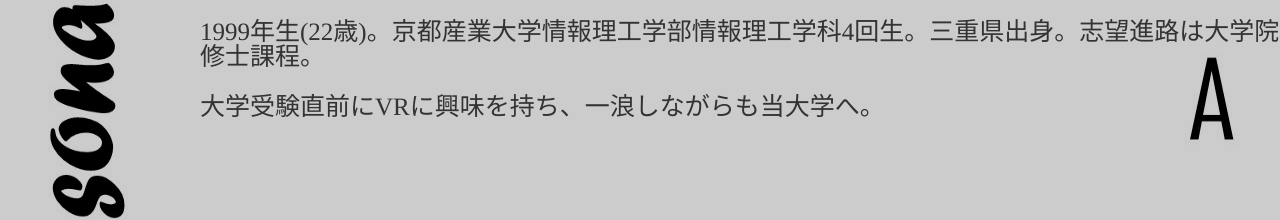
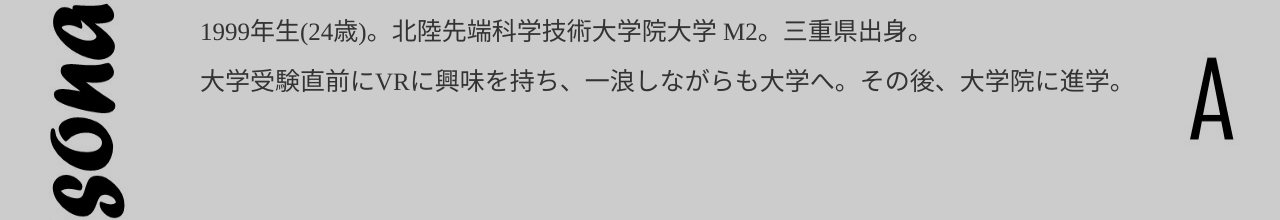
Before and after one commit to Mafuyu-O/website, a plain HTML site: page Top.html in a window 1280 px wide. Shown: the part 514-734 px from the top of the page. Drawn offline with Linux system fonts and the light colour scheme.

Commit message:
Update Top.html test1

```diff
--- a/Top.html
+++ b/Top.html
@@ -32,12 +32,12 @@
         <p id="A" class="big_title">A</p>
         <p class="small_title">bout</p>
         <p class="sentence">
-            1999年生(22歳)。京都産業大学情報理工学部情報理工学科4回生。三重県出身。志望進路は大学院修士課程。
+            1999年生(24歳)。北陸先端科学技術大学院大学 M2。三重県出身。
             <br><br>
-            大学受験直前にVRに興味を持ち、一浪しながらも当大学へ。
+            大学受験直前にVRに興味を持ち、一浪しながらも大学へ。その後、大学院に進学。
             <br><br>
             <!--
-    最近はVRをエンターテインメントの枠から引き出したいと考えている。
+    大学院ではARの研究を行っている。
     <br><br>
         -->
         </p>
```
